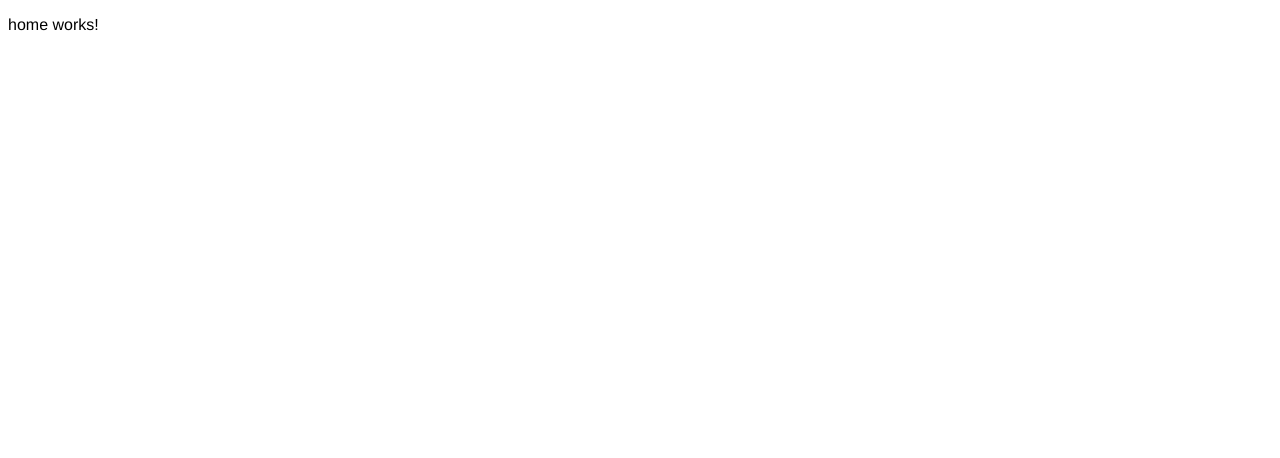
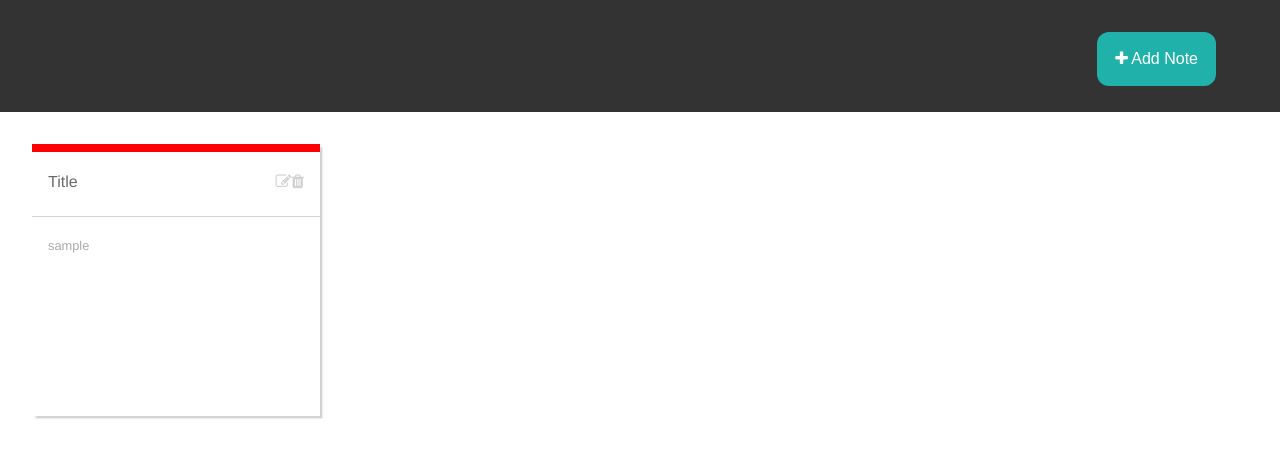
Before and after one commit to yanbagle/Blend-FE-Challenge, an Angular app: page / in a window 1280 px wide. Shown: the top 458 px of the page. Built offline with nearby package versions, Linux system fonts and the light colour scheme.

Commit message:
post it note comp

```diff
--- a/package.json
+++ b/package.json
@@ -22,6 +22,7 @@
     "@angular/platform-browser-dynamic": "^5.2.0",
     "@angular/router": "^5.2.0",
     "core-js": "^2.4.1",
+    "font-awesome": "^4.7.0",
     "rxjs": "^5.5.6",
     "zone.js": "^0.8.19"
   },
--- /dev/null
+++ b/src/app/css/app.css
@@ -0,0 +1,12 @@
+button {
+  background-color: LightSeaGreen;
+  border: none;
+  color: white;
+  padding: 18px;
+  text-align: center;
+  text-decoration: none;
+  display: inline-block;
+  font-size: 16px;
+  margin: 2rem 4rem;
+  border-radius: 12px;
+}
--- a/src/app/home/header/header.component.css
+++ b/src/app/home/header/header.component.css
@@ -0,0 +1,5 @@
+.topnav {
+  background-color: #333;
+  overflow: hidden;
+  height: 7rem;
+}
--- a/src/app/home/header/header.component.html
+++ b/src/app/home/header/header.component.html
@@ -1,3 +1,7 @@
-<p>
-  header works!
-</p>
+<header>
+  <div class="topnav flex flex-end">
+    <div class="button">
+      <button><i class="fa fa-plus"></i> Add Note </button>
+    </div>
+  </div>
+</header>
--- a/src/app/home/header/header.component.ts
+++ b/src/app/home/header/header.component.ts
@@ -3,7 +3,7 @@ import { Component, OnInit } from '@angular/core';
 @Component({
   selector: 'app-header',
   templateUrl: './header.component.html',
-  styleUrls: ['./header.component.css']
+  styleUrls: ['./header.component.css', './../../css/app.css']
 })
 export class HeaderComponent implements OnInit {
 
--- a/src/app/home/home.component.html
+++ b/src/app/home/home.component.html
@@ -1,3 +1,4 @@
-<p>
-  home works!
-</p>
+<main>
+  <app-header></app-header>
+  <app-notes-view></app-notes-view>
+</main>
--- a/src/app/home/notes-view/notes-view.component.html
+++ b/src/app/home/notes-view/notes-view.component.html
@@ -1,3 +1 @@
-<p>
-  notes-view works!
-</p>
+<app-post-it-note></app-post-it-note>
--- a/src/app/modals/post-it-note/post-it-note.component.css
+++ b/src/app/modals/post-it-note/post-it-note.component.css
@@ -0,0 +1,38 @@
+#note {
+  box-shadow: 0.2rem 0.2rem 0.1rem lightgrey;
+  width: 18rem;
+  height: 17rem;
+  margin: 2rem;
+}
+
+.note-color {
+  background-color: red;
+  height: 0.5rem;
+}
+
+.note-header {
+  height: 4rem;
+  width: inherit;
+  background-color: transparent;
+  border-bottom: 0.1rem solid lightgrey;
+}
+
+.title-text {
+  margin-top: 1.3rem;
+  margin-left: 1rem;
+}
+
+.icons {
+  margin-top: 1.3rem;
+  margin-right: 1rem;
+}
+
+.text-box {
+  height: 12.5rem;
+  width: inherit;
+  background-color: transparent;
+  font-size: 0.8rem;
+  color: darkgrey;
+  margin-top: 1.3rem;
+  margin-left: 1rem;
+}
--- a/src/app/modals/post-it-note/post-it-note.component.html
+++ b/src/app/modals/post-it-note/post-it-note.component.html
@@ -1,3 +1,13 @@
-<p>
-  post-it-note works!
-</p>
+<div id="note">
+  <div class="note-color"></div>
+
+  <div class="note-header flex space-between">
+    <div class="title-text">Title</div>
+    <div class="icons fa-not-hover">
+      <i class="fa fa-edit"></i>
+      <i class="fa fa-trash"></i>
+    </div>
+  </div>
+
+  <div class="text-box">sample</div>
+</div>
--- a/src/app/models/Note.ts
+++ b/src/app/models/Note.ts
@@ -10,8 +10,4 @@ class Note {
     this.color = color;
   }
 
-  public getId () {
-    return this.id;
-  }
-
 }
--- a/src/index.html
+++ b/src/index.html
@@ -7,6 +7,7 @@
 
   <meta name="viewport" content="width=device-width, initial-scale=1">
   <link rel="icon" type="image/x-icon" href="favicon.ico">
+  <link rel="stylesheet" href="https://cdnjs.cloudflare.com/ajax/libs/font-awesome/4.7.0/css/font-awesome.min.css">
 </head>
 <body>
   <app-root></app-root>
--- a/src/styles.css
+++ b/src/styles.css
@@ -1,4 +1,22 @@
 /* You can add global styles to this file, and also import other style files */
 body {
   font-family: Helvetica, Arial, Sans-Serif;
+  margin: 0;
+  color: dimgray;
 }
+
+.flex {
+  display: flex; /* or inline-flex */
+}
+
+.flex-end {
+  justify-content: flex-end;
+}
+
+.space-between {
+  justify-content: space-between;
+}
+
+.fa-not-hover {
+  opacity: 0.3;
+}
```
Also changed, not shown: 1 other file (tests, documents, lock files or other folders).
